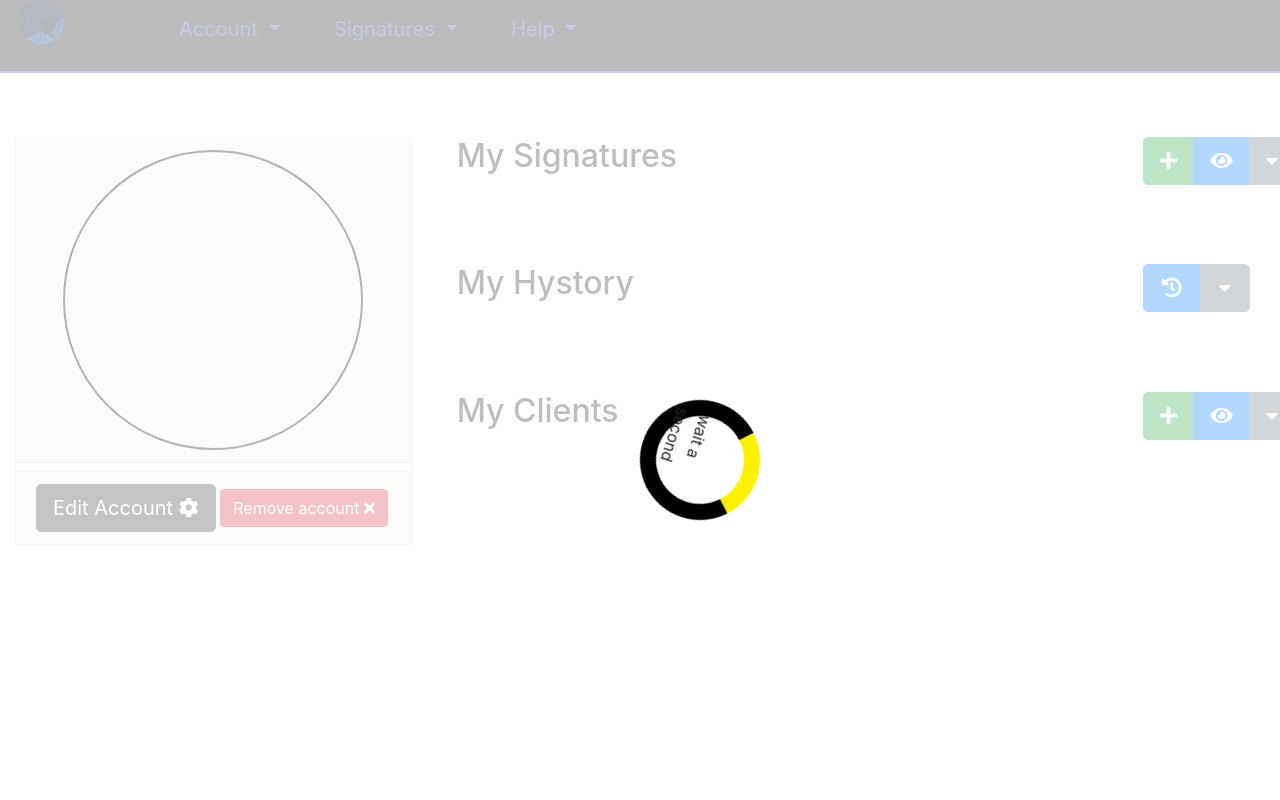
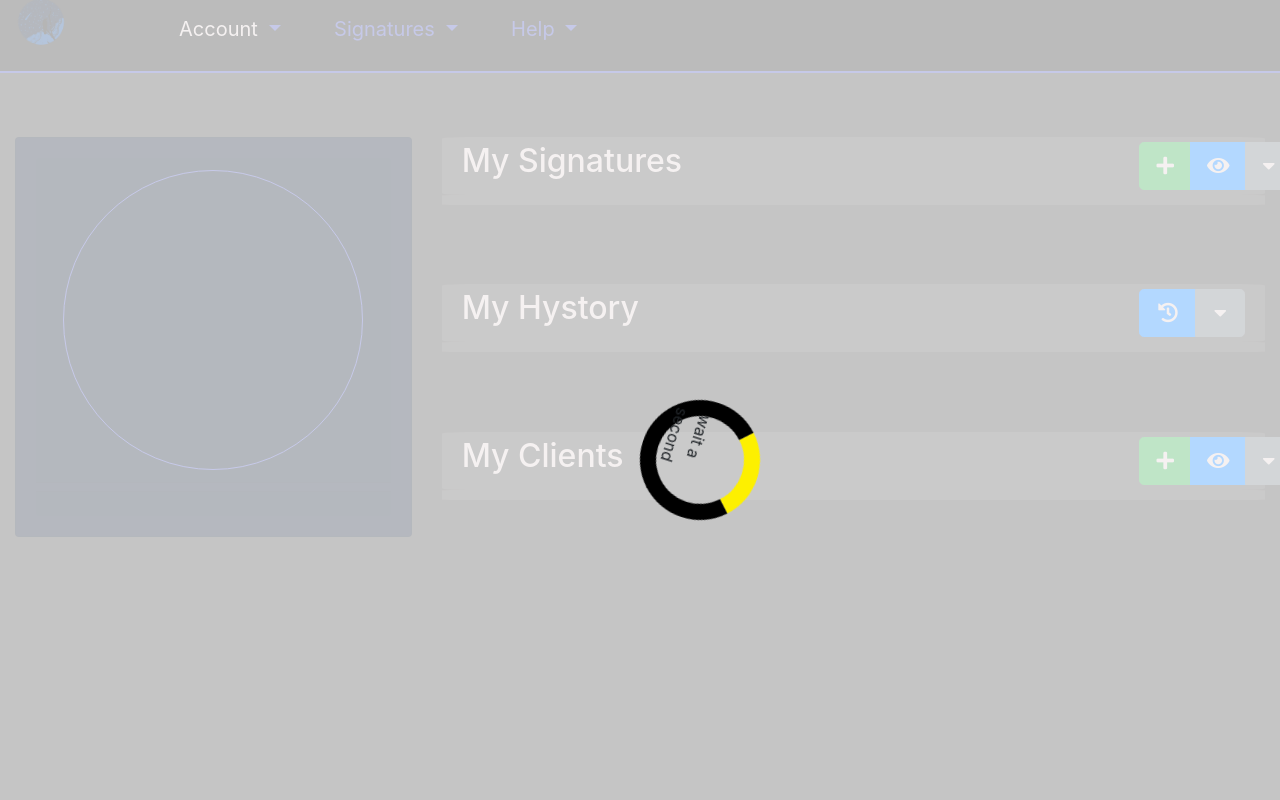
Before and after one commit to GiullianoRossi1987/lpgp-new, a PHP site: page /my_account.html in a window 1280 px wide. Run offline with PHP 8.4, Linux system fonts and the light colour scheme; data that the repository does not hold is empty; some libraries are stand-ins or nearby versions.

Commit message:
Overflow fix; profile design fix; key and client creation fix

```diff
--- a/css/account.css
+++ b/css/account.css
@@ -1,4 +1,5 @@
 @import "envvars.css";
+body, .container{ background-color: #3e3d3d !important;}
 .signature-card{
 	padding: 10px 20px;
 	border: 1px solid black;
@@ -27,26 +28,30 @@
 	font-size: 20px;
 }
 
-.signature-card h4{padding: 15px 22px;
+.signature-card h4{
+    padding: 15px 22px;
 	margin-left: 10px;
 }
 
-
 .sig-card{
-	border: 1px solid black;
+	background-color: #1b1b1b !important;
 }
 
 .sig-card .card-body a{
 	font-size: 20px;
-	color: black;
-	padding: 4px 6px;
+	color: #414bb4;
+	padding: 14px 16px;
 	margin-bottom: 5px !important;
 	margin-top: 5px !important;
+    border: 1px solid #414bb4;
+}
 
+.sig-card .card-content h1, h2, h3, h4{
+    color: #ded2d2;
 }
 
 .sig-card .card-body a:hover{
-	background-color: #ddd;
+	border-style: dashed;
 }
 
 .client-card h6{ color: #aaa;}
@@ -58,7 +63,7 @@
     text-align: left;
 	width: auto;
 	height: 70px;
-	border-bottom: 1px solid black;
+	/* border: 1px solid black; */
 	transition: border 1.2s ease-in-out background-color 1.2s ease-out;
 }
 
@@ -77,18 +82,17 @@
 
 .account-separator .content:hover,
 .selected-separator{
-	border-top: 1px solid black;
+	/* border-top: 1px solid black;
 	border-right: 1px solid black;
 	border-left: 1px solid black;
-	border-bottom: none !important;
+	border-bottom: none !important; */
 }
 
-.selected-separator .content .row .text-data{ color: #fdff00 !important;}
+.selected-separator .content .row .text-data{ color: #414bb4 !important;}
 .selected-separator .content .row .bt-caret .toggler-caret::before{ content: "\f0d8" !important; }
-.selected-separator .content{ background-color: black; }
+.selected-separator .content > .row{ background-color: #1b1b1b; }
 
 .account-separator .content h2::after{
-
     /* padding-right: 20px; */
     float: right;
 	transition: content 1.3s ease-in-out;
@@ -101,9 +105,9 @@
 
 .section{
     /* padding: 10px 12px; */
-    border: 1px solid black;
+    /* border: 1px solid black; */
     align-content: center;
-    background-color: #ccc;
+    background-color: #3e3d3d;
 }
 
 .section > *{
@@ -119,6 +123,7 @@
     border-radius: 50%;
     margin-left: auto;
     margin-right: auto;
+    border: 1px solid #414bb4;
 }
 
 .prop-img{
@@ -129,3 +134,22 @@
 .separator{
     margin-bottom: 10%;
 }
+
+.profile-card{
+    background-color: #061228 !important;
+    border: 1px solid #000000;
+    border-radius: 4%;
+    padding: 20px 20px;
+}
+
+.profile-card > .card-body{
+    justify-content: center;
+}
+
+.profile-card h1, h2, h3, h4, p, a, span{ color: #ded2d2;}
+
+.acs > .separator > .content > .row{
+    background-color: #4d4c4c;
+    border-radius: 3%;
+    padding: 5px 5px;
+}
--- a/css/keyframes.css
+++ b/css/keyframes.css
@@ -39,3 +39,14 @@
     0%{ transform: rotate(0deg);}
     100%{ transform: rotate(360deg);}
 }
+
+@keyframes notification-up {
+    0%{opacity: 0;}
+    50%{opacity: .5;}
+    100%{opacity: .9;}
+}
+
+@keyframes notification-slide-left{
+    from{margin-left: 200%;}
+    to{margin-left: auto;}
+}
--- /dev/null
+++ b/css/main-query.css
@@ -0,0 +1,6 @@
+.main-container{
+    margin-top: 8% !important;
+    border: 1px solid black;
+    padding: 20px 21px;
+    border-radius: 10px;
+}
--- a/css/new-layout.css
+++ b/css/new-layout.css
@@ -1,6 +1,8 @@
 @import "notifications.css";
 @import "keyframes.css";
 @import "envvars.css";
+
+body{overflow-x: hidden;} /* don't touch */
 
 .header-container{
     background-color: #1b1b1b;
@@ -468,3 +470,7 @@
 .disabled{
     cursor: not-allowed;
 }
+
+.modal-lpgp > .modal-dialog > .modal-content{
+    background-color: #1b1b1b;
+}
--- a/my_account.html
+++ b/my_account.html
@@ -57,32 +57,20 @@
                         <h2 id="date-creation-ttl"></h2>
                     </div>
                     <div class="card-footer">
-                        <a class="img-settings btn btn-lg btn-dark" href="ch_my_data.php" role="button">
-                            Edit Account
-                            <span>
-                                <i class="fas fa-cog"></i>
-                            </span>
-                        </a>
-                        <button class="btn btn-danger" data-toggle="modal" data-target="#modal-delete" type="button">
-                            Remove account
-                            <span>
-                                <i class="fas fa-times"></i>
-                            </span>
-                        </button>
                     </div>
                 </div>
             </div>
             <div class="col-md-8 col-sm-8" id="options-container">
-                <div class="container" id="signatures-con">
+                <div class="container acs" id="signatures-con">
                     <div class="row separator">
                         <div class="content col-sm-12 col-md-12">
                             <div class="row">
                                 <h2 class="col-md-10 text-data">My Signatures</h2>
                                 <div class="col-md-2 btn-group">
-                                    <a href="#" class="btn btn-lg btn-success" role="button">
+                                    <a href="create_signature.php" class="btn btn-lg btn-success" role="button" data-toggle="tooltip" title="Create Signature">
                                         <span class="fas fa-plus"></span>
                                     </a>
-                                    <a href="my_signatures.php" class="btn btn-primary btn-lg" role="button">
+                                    <a href="my_signatures.php" class="btn btn-primary btn-lg" role="button" data-toggle="tolltip" title="See my signatures">
                                         <span class="fas fa-eye"></span>
                                     </a>
                                     <a href="#signatures-section" class="btn btn-lg  bt-caret btn-secondary" data-toggle="collapse" aria-controls="signatures-section" aria-expanded="false">
@@ -96,7 +84,7 @@
                         </div>
                     </div>
                 </div>
-                <div class="container" id="history-con">
+                <div class="container acs" id="history-con">
                     <div class="row separator">
                         <div class="content col-sm-12 col-md-12">
                             <div class="row">
@@ -116,7 +104,7 @@
                         </div>
                     </div>
                 </div>
-                <div class="container" id="clients-con">
+                <div class="container acs" id="clients-con">
                     <div class="row separator">
                         <div class="content col-sm-12 col-md-12">
                             <div class="row">
@@ -357,25 +345,6 @@
             </div>
         </div>
     </div>
-    <!-- Modal -->
-    <div class="modal" id="modal-delete" tabindex="-1" aria-labelledby="del-btn" aria-hidden="true" role="dialog">
-        <div class="modal-dialog" role="document">
-            <div class="modal-content">
-                <div class="modal-header">
-                    <h3 class="modal-title">Are you sure about delete your account?</h3>
-                    <button type="button" class="close" data-dismiss="modal" aria-label="Close">
-                        <span aria-hidden="true">&times;</span>
-                    </button>
-                </div>
-                <hr>
-                <div class="modal-body">
-                    <h3>That action can't be undone!</h3>
-                    <a href="del_account.php?confirm=y" role="button" class="btn btn-lg btn-danger">Yes, delete my account</a>
-                    <a href="#" role="button" class="btn btn-lg btn-secondary" data-dismiss="modal">Cancel</a>
-                </div>
-            </div>
-        </div>
-    </div>
 
     <!--Scripts -->
     <script src="jquery/lib/jquery-3.4.1.min.js"></script>
@@ -471,7 +440,7 @@
                         data = resp;
                         var img = getLinkedUserIcon() == "https://www.lpgpofficial.com/default-img" ? "media/usr-icon.png" : getLinkedUserIcon();
                         setTimeout(function(){ $(".test-cover").css("visibility", "hidden"); }, 3600);
-                        $("#username-ttl").html(resp[0]["nm_proprietary"] + "<span class=\"badge badge-success badge-account\">Proprietary</span>");
+                        $("#username-ttl").html(resp[0]["nm_proprietary"] + "<span class=\"badge badge-success badge-account\">Proprietary</span><a class=\"img-settings btn\" href=\"ch_my_data.php\" role=\"button\"><span><i class=\"fas fa-cog\"></i></span></a>");
                         $("#email-ttl").text(resp[0]["vl_email"]);
                         $("#date-creation-ttl").text(resp[0]["dt_creation"]);
                         $("#img-user").css("background-image", "url(" + img + ")");
@@ -547,17 +516,17 @@
                     },
                     success: function(resp){
                         // DEBUG: console.log(resp);
-			var data = resp;
+			            var data = resp;
                         var img = getLinkedUserIcon() == "https://www.lpgpofficial.com/default-img" ? "media/usr-icon.png" : getLinkedUserIcon();
                         setTimeout(function(){ $(".test-cover").css("visibility", "hidden"); }, 3600);
-                        $("#username-ttl").html(resp[0]["nm_user"] + "<span class=\"badge badge-primary badge-account\">Normal User</span>");
+                        $("#username-ttl").html(resp[0]["nm_proprietary"] + "<span class=\"badge badge-primary badge-account\">Normal User</span><a class=\"img-settings btn\" href=\"ch_my_data.php\" role=\"button\"><span><i class=\"fas fa-cog\"></i></span></a>");
                         $("#email-ttl").text(resp[0]["vl_email"]);
                         $("#date-creation-ttl").text(resp[0]["dt_creation"]);
                         $("#img-user").css("background-image", "url(" + img + ")");
-			setTimeout(function(){
-			    $("#signatures-con").css("visibility", "hidden");
-	                    $("#clients-con").css("visibility", "hidden");
-			}, 260);
+            			setTimeout(function(){
+            			    $("#signatures-con").css("visibility", "hidden");
+            	                    $("#clients-con").css("visibility", "hidden");
+            			}, 260);
 
                     },
                     error: function(error){ alert(error); }
```
Also changed, not shown: ch_my_data.php (+26 -3 lines), create-client.php (+27 -5 lines), create_account.html (+43 -3 lines), create_signature.php (+14 -4 lines), css/footer.css (added, +14 -0 lines).
